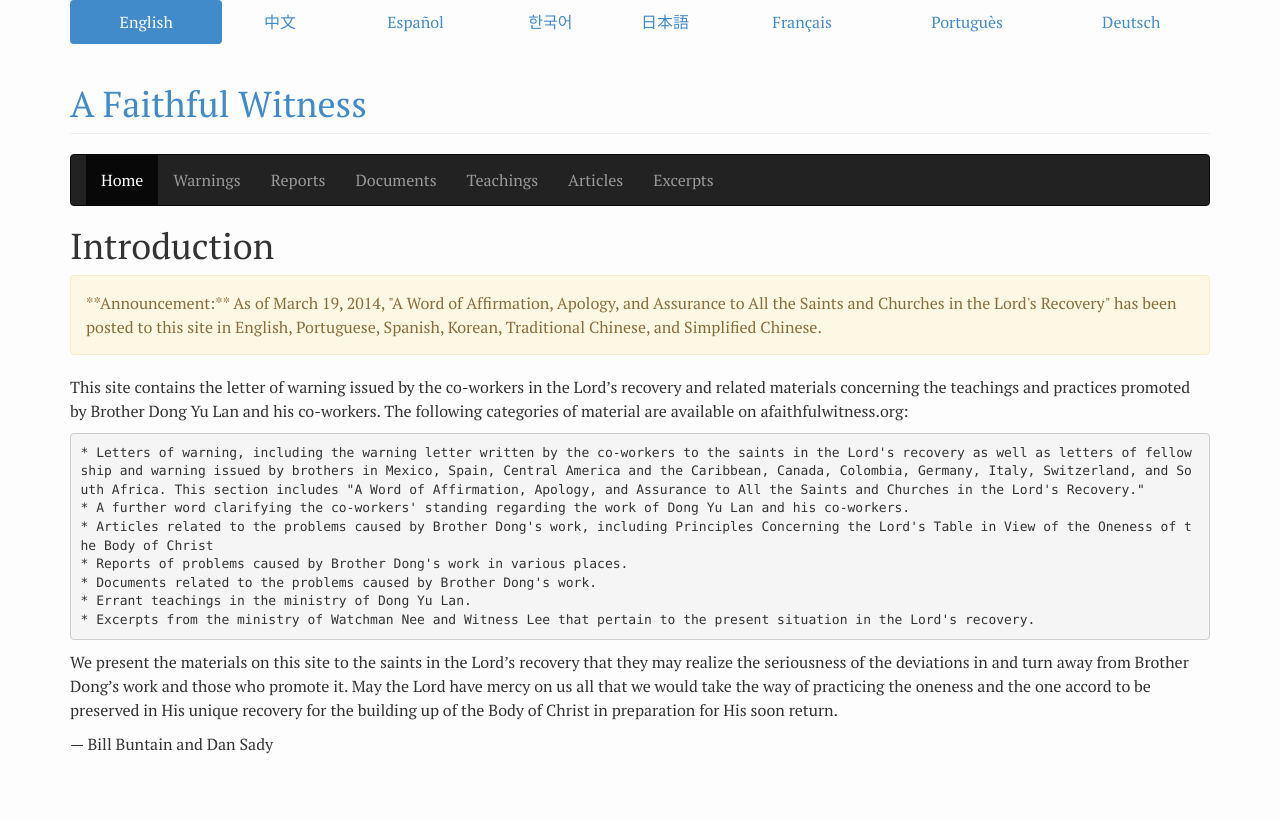
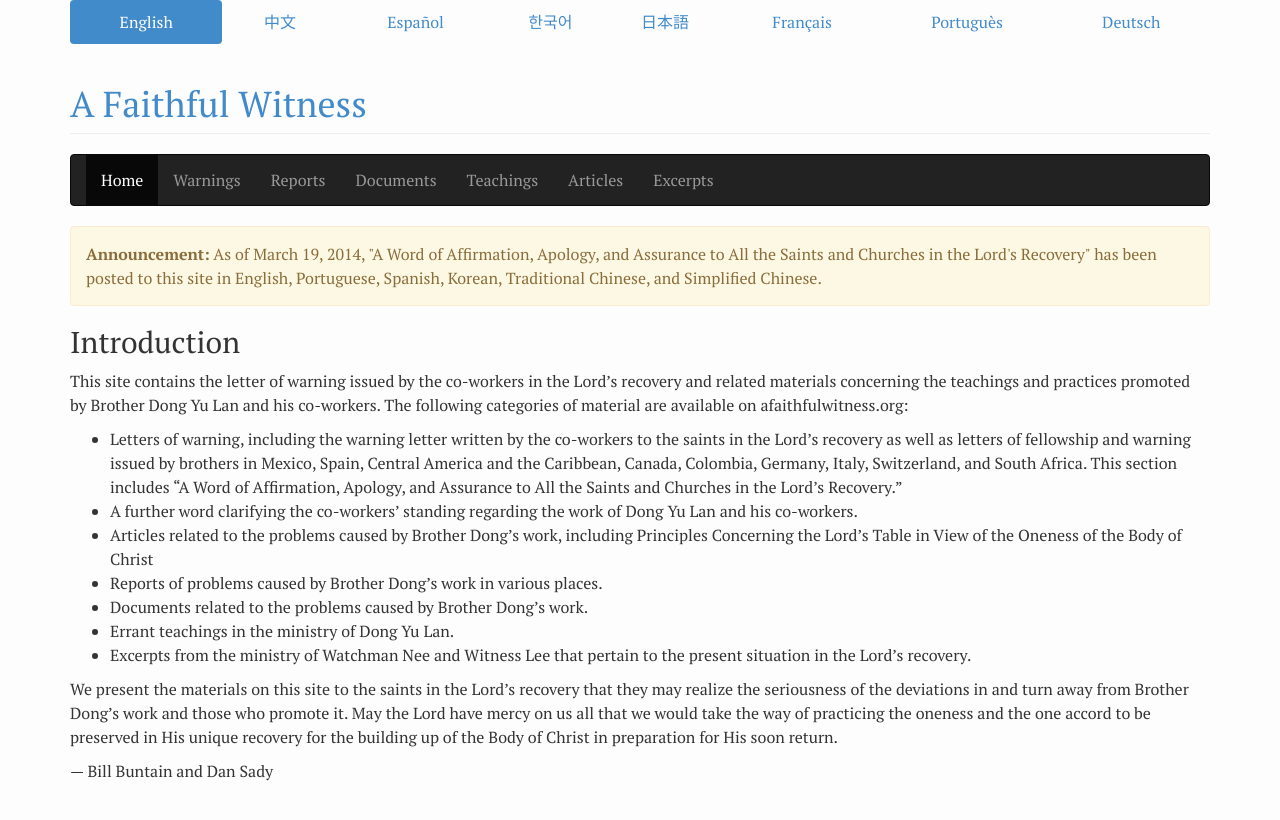
Before and after one commit to dcproject/faithful-witness, a Jekyll site: the page built from index.md, in a window 1280 px wide. Shown: the top 820 px of the page. Built offline with Jekyll 4.4.1, drawn with Linux system fonts in a browser that asks for light colours; nearby versions of some CDN libraries.

```diff
--- a/index.md
+++ b/index.md
@@ -2,21 +2,21 @@
 layout: default
 ---
 
-# Introduction
+<div class="alert alert-warning">
+<strong>Announcement:</strong> As of March 19, 2014, "A Word of Affirmation, Apology, and Assurance to All the Saints and Churches in the Lord's Recovery" has been posted to this site in English, Portuguese, Spanish, Korean, Traditional Chinese, and Simplified Chinese.
+</div>
 
-<div class="alert alert-warning">
-**Announcement:** As of March 19, 2014, "A Word of Affirmation, Apology, and Assurance to All the Saints and Churches in the Lord's Recovery" has been posted to this site in English, Portuguese, Spanish, Korean, Traditional Chinese, and Simplified Chinese.
-</div>
+## Introduction
 
 This site contains the letter of warning issued by the co-workers in the Lord's recovery and related materials concerning the teachings and practices promoted by Brother Dong Yu Lan and his co-workers. The following categories of material are available on afaithfulwitness.org:
 
-    * Letters of warning, including the warning letter written by the co-workers to the saints in the Lord's recovery as well as letters of fellowship and warning issued by brothers in Mexico, Spain, Central America and the Caribbean, Canada, Colombia, Germany, Italy, Switzerland, and South Africa. This section includes "A Word of Affirmation, Apology, and Assurance to All the Saints and Churches in the Lord's Recovery."
-    * A further word clarifying the co-workers' standing regarding the work of Dong Yu Lan and his co-workers.
-    * Articles related to the problems caused by Brother Dong's work, including Principles Concerning the Lord's Table in View of the Oneness of the Body of Christ
-    * Reports of problems caused by Brother Dong's work in various places.
-    * Documents related to the problems caused by Brother Dong's work.
-    * Errant teachings in the ministry of Dong Yu Lan.
-    * Excerpts from the ministry of Watchman Nee and Witness Lee that pertain to the present situation in the Lord's recovery.
+* Letters of warning, including the warning letter written by the co-workers to the saints in the Lord's recovery as well as letters of fellowship and warning issued by brothers in Mexico, Spain, Central America and the Caribbean, Canada, Colombia, Germany, Italy, Switzerland, and South Africa. This section includes "A Word of Affirmation, Apology, and Assurance to All the Saints and Churches in the Lord's Recovery."
+* A further word clarifying the co-workers' standing regarding the work of Dong Yu Lan and his co-workers.
+* Articles related to the problems caused by Brother Dong's work, including Principles Concerning the Lord's Table in View of the Oneness of the Body of Christ
+* Reports of problems caused by Brother Dong's work in various places.
+* Documents related to the problems caused by Brother Dong's work.
+* Errant teachings in the ministry of Dong Yu Lan.
+* Excerpts from the ministry of Watchman Nee and Witness Lee that pertain to the present situation in the Lord's recovery.
 
 We present the materials on this site to the saints in the Lord's recovery that they may realize the seriousness of the deviations in and turn away from Brother Dong's work and those who promote it. May the Lord have mercy on us all that we would take the way of practicing the oneness and the one accord to be preserved in His unique recovery for the building up of the Body of Christ in preparation for His soon return.
 
```
